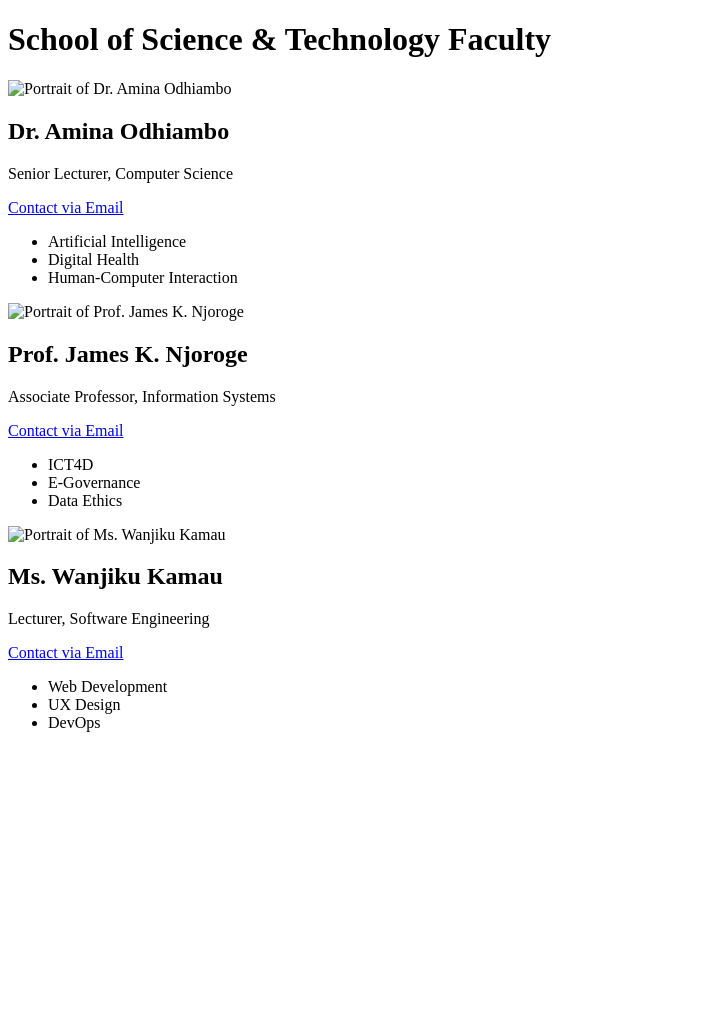
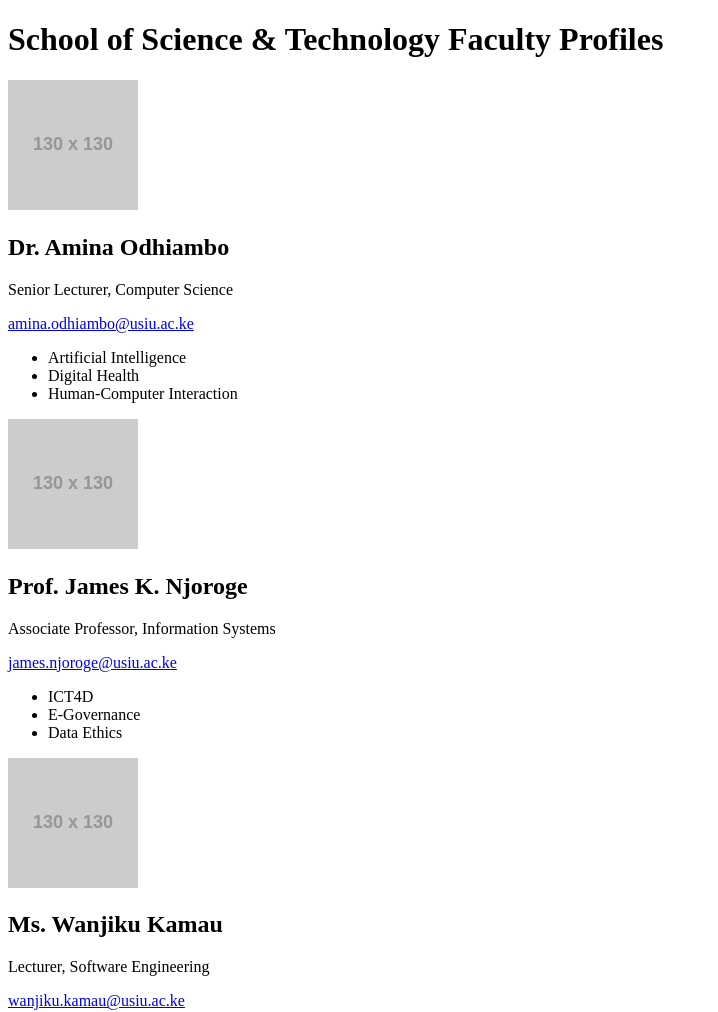
Before and after one commit to nadiamariaotieno/End-Semester-IST4035, a plain HTML site: page index.html in a window 1280 px wide. Shown: the top 1012 px of the page, without its empty margins (0-718 px from the left). Before the commit the page ends 800 px from the top, so only its background shows below. Drawn offline with Linux system fonts and the light colour scheme; placeholder pictures from the web are drawn by us.

Commit message:
Update index.html

```diff
--- a/index.html
+++ b/index.html
@@ -1,24 +1,25 @@
 <!DOCTYPE html>
 <html lang="en">
 <head>
-    <meta charset="UTF-8">
-    <meta name="viewport" content="width=device-width, initial-scale=1.0">
-    <title>SST Faculty Profiles</title>
-    <link rel="stylesheet" href="style.css">
+  <meta charset="UTF-8" />
+  <meta name="viewport" content="width=device-width, initial-scale=1.0"/>
+  <title>SST Faculty Profiles - USIU-Africa</title>
+  <link rel="stylesheet" href="style.css" />
 </head>
 <body>
   <header>
-        <h1>School of Science & Technology Faculty</h1>
+    <h1>School of Science & Technology Faculty Profiles</h1>
   </header>
 
   <main>
     <section class="faculty-profiles">
-            <!-- Faculty Card 1 -->
+
+      <!-- Faculty Profile: Dr. Amina Odhiambo -->
       <article class="faculty-card">
-                <img src="placeholder.jpg" alt="Portrait of Dr. Amina Odhiambo">
+        <img src="https://via.placeholder.com/130" alt="Dr. Amina Odhiambo Profile Photo">
         <h2>Dr. Amina Odhiambo</h2>
         <p class="title">Senior Lecturer, Computer Science</p>
-                <a class="email" href="mailto:amina.odhiambo@usiu.ac.ke">Contact via Email</a>
+        <a href="mailto:amina.odhiambo@usiu.ac.ke" class="email">amina.odhiambo@usiu.ac.ke</a>
         <ul class="research-interests">
           <li>Artificial Intelligence</li>
           <li>Digital Health</li>
@@ -26,12 +27,12 @@
         </ul>
       </article>
 
-            <!-- Faculty Card 2 -->
+      <!-- Faculty Profile: Prof. James K. Njoroge -->
       <article class="faculty-card">
-                <img src="placeholder.jpg" alt="Portrait of Prof. James K. Njoroge">
+        <img src="https://via.placeholder.com/130" alt="Prof. James K. Njoroge Profile Photo">
         <h2>Prof. James K. Njoroge</h2>
         <p class="title">Associate Professor, Information Systems</p>
-                <a class="email" href="mailto:james.njoroge@usiu.ac.ke">Contact via Email</a>
+        <a href="mailto:james.njoroge@usiu.ac.ke" class="email">james.njoroge@usiu.ac.ke</a>
         <ul class="research-interests">
           <li>ICT4D</li>
           <li>E-Governance</li>
@@ -39,18 +40,19 @@
         </ul>
       </article>
 
-            <!-- Faculty Card 3 -->
+      <!-- Faculty Profile: Ms. Wanjiku Kamau -->
       <article class="faculty-card">
-                <img src="placeholder.jpg" alt="Portrait of Ms. Wanjiku Kamau">
+        <img src="https://via.placeholder.com/130" alt="Ms. Wanjiku Kamau Profile Photo">
         <h2>Ms. Wanjiku Kamau</h2>
         <p class="title">Lecturer, Software Engineering</p>
-                <a class="email" href="mailto:wanjiku.kamau@usiu.ac.ke">Contact via Email</a>
+        <a href="mailto:wanjiku.kamau@usiu.ac.ke" class="email">wanjiku.kamau@usiu.ac.ke</a>
         <ul class="research-interests">
           <li>Web Development</li>
           <li>UX Design</li>
           <li>DevOps</li>
         </ul>
       </article>
+
     </section>
   </main>
 </body>
```
Lines whose indentation alone changed are shown as unchanged.
